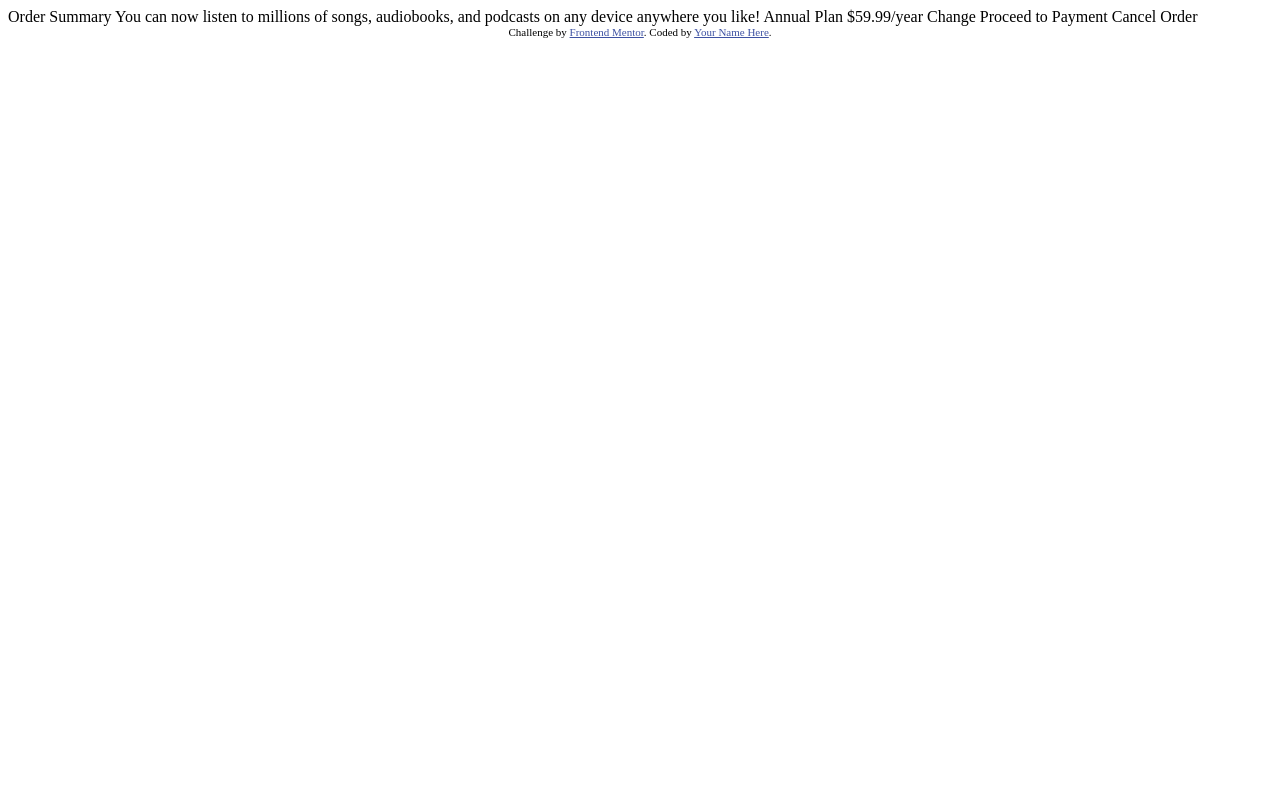
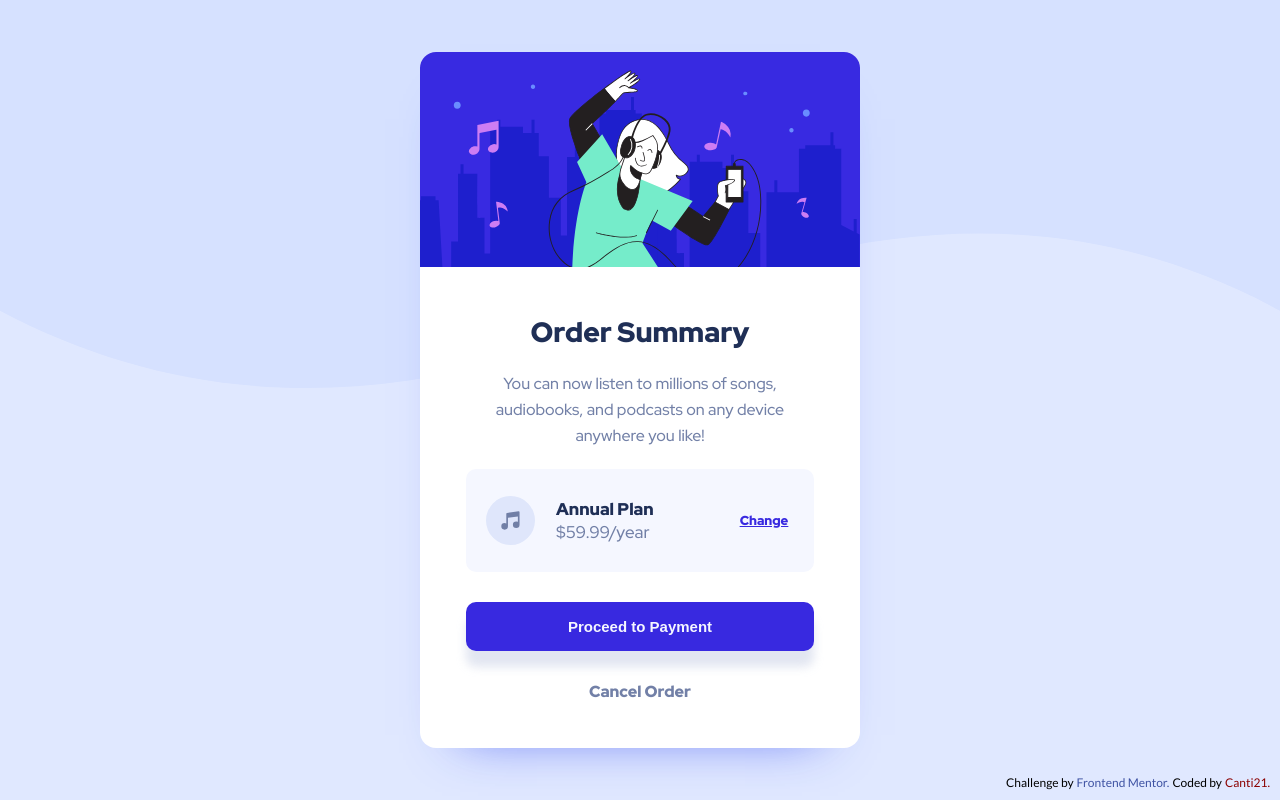
Before and after one commit to Canti21/FEM-order-summary, a plain HTML site: page index.html in a window 1280 px wide. Drawn offline with Linux system fonts and the light colour scheme.

Commit message:
Finished Project

```diff
--- a/index.html
+++ b/index.html
@@ -2,36 +2,41 @@
 <html lang="en">
 <head>
   <meta charset="UTF-8">
-  <meta name="viewport" content="width=device-width, initial-scale=1.0"> <!-- displays site properly based on user's device -->
-
+  <meta http-equiv="X-UA-Compatible" content="IE=edge">
+  <meta name="viewport" content="width=device-width, initial-scale=1.0">
+  <link rel="preconnect" href="https://fonts.googleapis.com">
+  <link rel="preconnect" href="https://fonts.gstatic.com" crossorigin>
+  <link href="https://fonts.googleapis.com/css2?family=Lato&family=Red+Hat+Display:wght@500;700;900&display=swap" rel="stylesheet">
   <link rel="icon" type="image/png" sizes="32x32" href="./images/favicon-32x32.png">
-
+  <link rel="stylesheet" href="./styles.css">
   <title>Frontend Mentor | Order summary card</title>
-
-  <!-- Feel free to remove these styles or customise in your own stylesheet 👍 -->
-  <style>
-    .attribution { font-size: 11px; text-align: center; }
-    .attribution a { color: hsl(228, 45%, 44%); }
-  </style>
 </head>
 <body>
-
-  Order Summary
-
-  You can now listen to millions of songs, audiobooks, and podcasts on any
-  device anywhere you like!
-
-  Annual Plan
-  $59.99/year
-
-  Change
-
-  Proceed to Payment
-  Cancel Order
-
-  <div class="attribution">
-    Challenge by <a href="https://www.frontendmentor.io?ref=challenge" target="_blank">Frontend Mentor</a>.
-    Coded by <a href="#">Your Name Here</a>.
-  </div>
+  <main>
+    <img src="./images/pattern-background-desktop.svg" alt="" class="background-img">
+    <section class="order-card-container">
+      <img src="./images/illustration-hero.svg" alt="" class="hero">
+      <div class="order-card-info">
+        <p class="order-card-title">Order Summary</p>
+        <p class="order-card-description">
+          You can now listen to millions of songs, audiobooks, and podcasts on any device anywhere you like!
+        </p>
+        <div class="plan-detail">
+          <img src="./images/icon-music.svg" alt="">
+          <div class="plan-detail-info">
+            <p class="plan-title">Annual Plan</p>
+            <p class="plan-price">$59.99/year</p>
+          </div>
+          <a href="#">Change</a>
+        </div>
+        <button class="to-payment-btn">Proceed to Payment</button>
+        <a href="#" class="cancel-order">Cancel Order</a>
+      </div>
+    </section>
+  </main>
+  <footer class="attribution">
+    Challenge by <a href="https://www.frontendmentor.io?ref=challenge" target="_blank"> Frontend Mentor.</a>
+    Coded by <a href="https://github.com/Canti21" target="_blank" id="canti">Canti21.</a>
+  </footer>
 </body>
 </html>
--- /dev/null
+++ b/styles.css
@@ -0,0 +1,249 @@
+:root
+{
+    --pale-blue: hsl(225, 100%, 94%);
+    --bright-blue: hsl(245, 75%, 52%);
+    --very-pale-blue: hsl(225, 100%, 98%);
+    --desatured-blue: hsl(224, 23%, 55%);
+    --dark-blue: hsl(223, 47%, 23%);
+}
+
+html
+{
+    font-size: 62.5%;
+    font-family: 'Red Hat Display', sans-serif;
+}
+
+body
+{
+    margin: 0;
+    padding: 0;
+    background-color: var(--pale-blue);
+    position: relative;
+}
+
+main
+{
+    padding: 2.6rem;
+    display: flex;
+    justify-content: center;
+    align-items: center;
+    margin: 0;
+    min-height: calc(100vh - 5.2rem);
+}
+
+.background-img
+{
+    width: 100vw;
+    position: absolute;
+    inset: 0;
+    object-fit: cover;
+    z-index: -1;
+}
+
+.order-card-container
+{
+    max-width: 44rem;
+    width: 100%;
+
+    display: grid;
+    justify-content: center;
+    align-items: center;
+
+    font-size: 1.5rem;
+    font-weight: 500;
+    text-align: center;
+    color: var(--desatured-blue);
+    background-color: white;
+    border-radius: 1.6rem;
+    box-shadow: 0 1.7rem 5rem -4rem rgba(0,0,0,0.75);
+}
+
+.hero
+{
+    width: 100%;
+    border-radius: 1.6rem 1.6rem 0 0;
+}
+
+.order-card-info
+{
+    padding: 2.6rem;
+}
+
+.order-card-title
+{
+    font-weight: 900;
+    font-size: 2.3rem;
+    color: var(--dark-blue);
+    margin: 0.6rem;
+}
+
+.order-card-description
+{
+    line-height: 2.6rem;
+    margin: 2rem 0;
+    padding: 0 0.6rem;
+}
+
+.plan-detail
+{
+    display: grid;
+    grid-template-columns: 5rem 1fr 6rem;
+    justify-content: center;
+    align-items: center;
+
+    width: calc(100%-2.6rem);
+    padding: 1.4rem;
+    background-color: var(--very-pale-blue);
+
+    border-radius: 1rem;
+}
+
+.plan-detail > img
+{
+    width: 4.9rem;
+    height: 4.9rem;
+}
+
+.plan-detail-info
+{
+    line-height: 0.6rem;
+    text-align: left;
+    margin: 0 2rem;
+}
+
+.plan-title
+{
+    font-weight: 900;
+    color: var(--dark-blue);
+}
+
+.plan-detail > a
+{
+    font-size: 1.3rem;
+    font-weight: 900;
+    color: var(--bright-blue);
+}
+
+.plan-detail > a:hover
+{
+    color: #766cf1;
+}
+
+.to-payment-btn
+{
+    width: 100%;
+    padding: 1.6rem;
+    border-radius: 1rem;
+    border: none;
+    margin: 2.4rem 0;
+    font-size: 1.5rem;
+    font-weight: 700;
+    background-color: var(--bright-blue);
+    color: var(--very-pale-blue);
+    box-shadow: 0 1.6rem 1rem 0 rgba(182, 193, 219, 0.4);
+}
+
+.to-payment-btn:hover
+{
+    background-color: #766cf1;
+}
+
+.cancel-order
+{
+    font-weight: 900;
+    text-decoration: none;
+    color: var(--desatured-blue);
+}
+
+.cancel-order:hover
+{
+    color: var(--dark-blue);
+}
+
+.plan-detail > a,
+.to-payment-btn,
+.cancel-order
+{
+    transition: 100ms ease-in-out;
+    cursor: pointer;
+}
+
+footer
+{
+    display: flex;
+    justify-content: flex-end;
+    position: absolute;
+    bottom: 1rem;
+    right: 1rem;
+    gap: 0.3rem;
+    font-family: 'Lato', sans-serif;
+}
+
+.attribution
+{
+    font-size: 1.2rem;
+    text-align: center;
+}
+
+.attribution a
+{
+    color: hsl(228, 45%, 44%);
+    text-decoration: none;
+}
+
+#canti
+{
+    color: darkred;
+}
+
+@media (max-width: 370px)
+{
+    main
+    {
+        padding: 1rem;
+        min-height: calc(100vh - 2rem);
+    }
+
+    .order-card-info
+    {
+        padding: 1rem;
+    }
+
+    .plan-title,
+    .plan-price
+    {
+        margin: 0;
+        line-height: 2rem;
+    }
+}
+
+@media (min-width: 768px)
+{
+    .order-card-container
+    {
+        font-size: 1.6rem;
+        box-shadow: 0 2.7rem 5rem -4rem rgba(42, 65, 241, 0.75);
+    }
+
+    .order-card-title
+    {
+        font-size: 2.8rem;
+        margin: 0;
+    }
+
+    .order-card-info
+    {
+        padding: 4.6rem;
+    }
+
+    .plan-detail
+    {
+        padding: 2rem;
+        font-size: 1.7rem;
+    }
+
+    .to-payment-btn
+    {
+        margin: 3rem 0;
+    }
+}
```
Also changed, not shown: screenshots/active-states.jpg (added), screenshots/desktop-view.png (added), screenshots/mobile-view.png (added), 2 other files.
